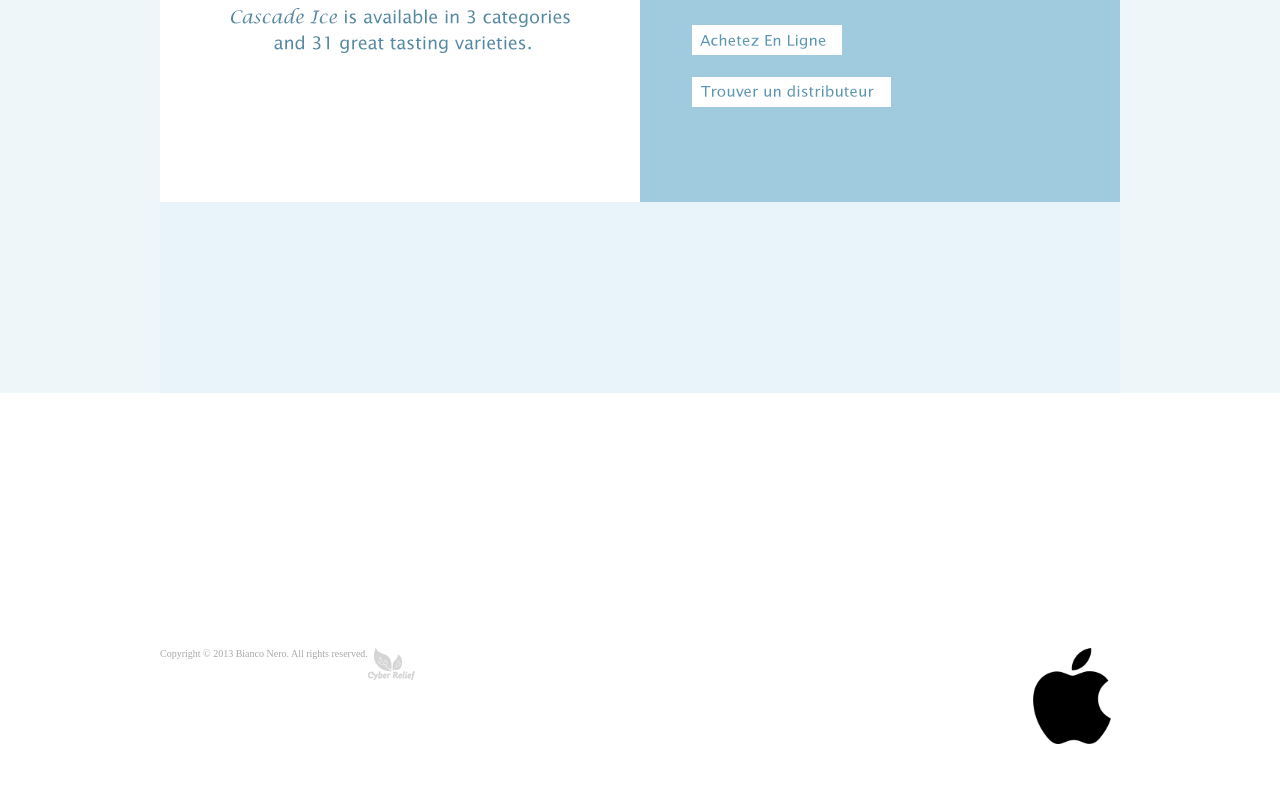
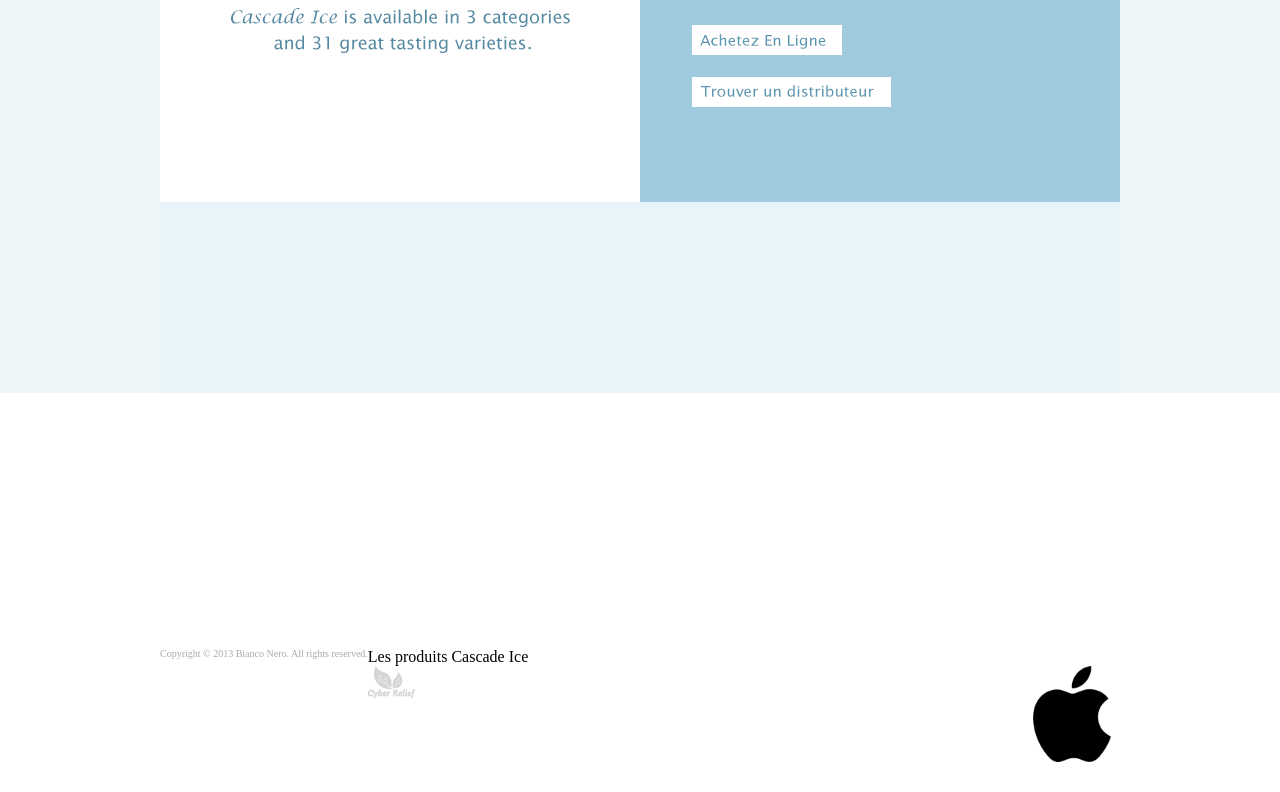
Before and after one commit to DarinaLogvinenko/Brands_Cascadelce, a plain HTML site: page index.html in a window 1280 px wide. Shown: the part 1042-1834 px from the top of the page. Drawn offline with Linux system fonts and the light colour scheme.

Commit message:
footer fixed

```diff
--- a/index.html
+++ b/index.html
@@ -59,6 +59,7 @@
 </div>
 <footer class="container">
     <p>Copyright © 2013 Bianco Nero. All rights reserved.</p>
+    <p>Les produits Cascade Ice</p>
     <img src="images/footer_logo_03.png">
     <a href="#"><img src="images/apple_logo_PNG19666.png"></a>
 </footer>
```
Also changed, not shown: CSS/stylesheet.css (line endings or trailing spaces).
